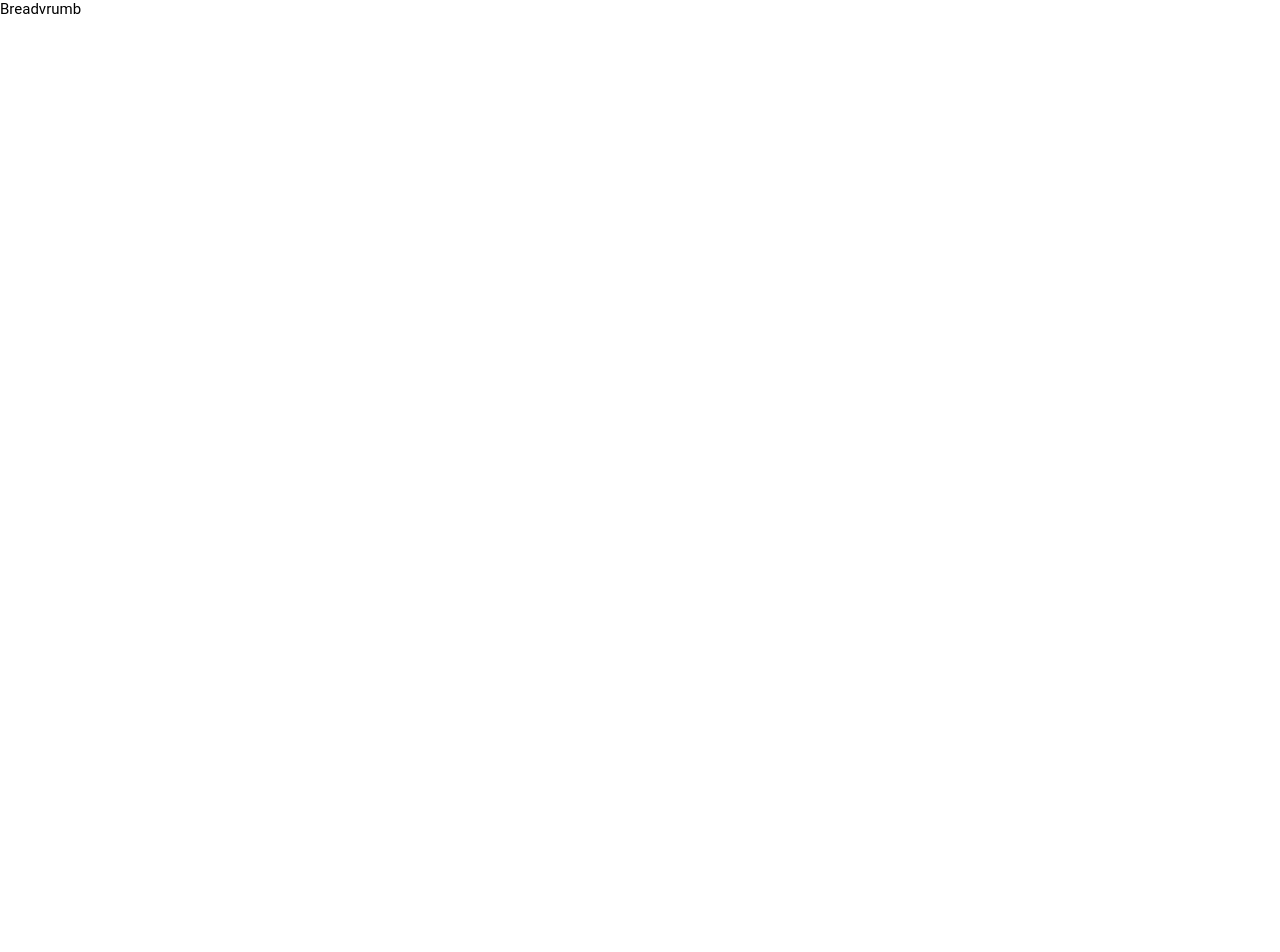
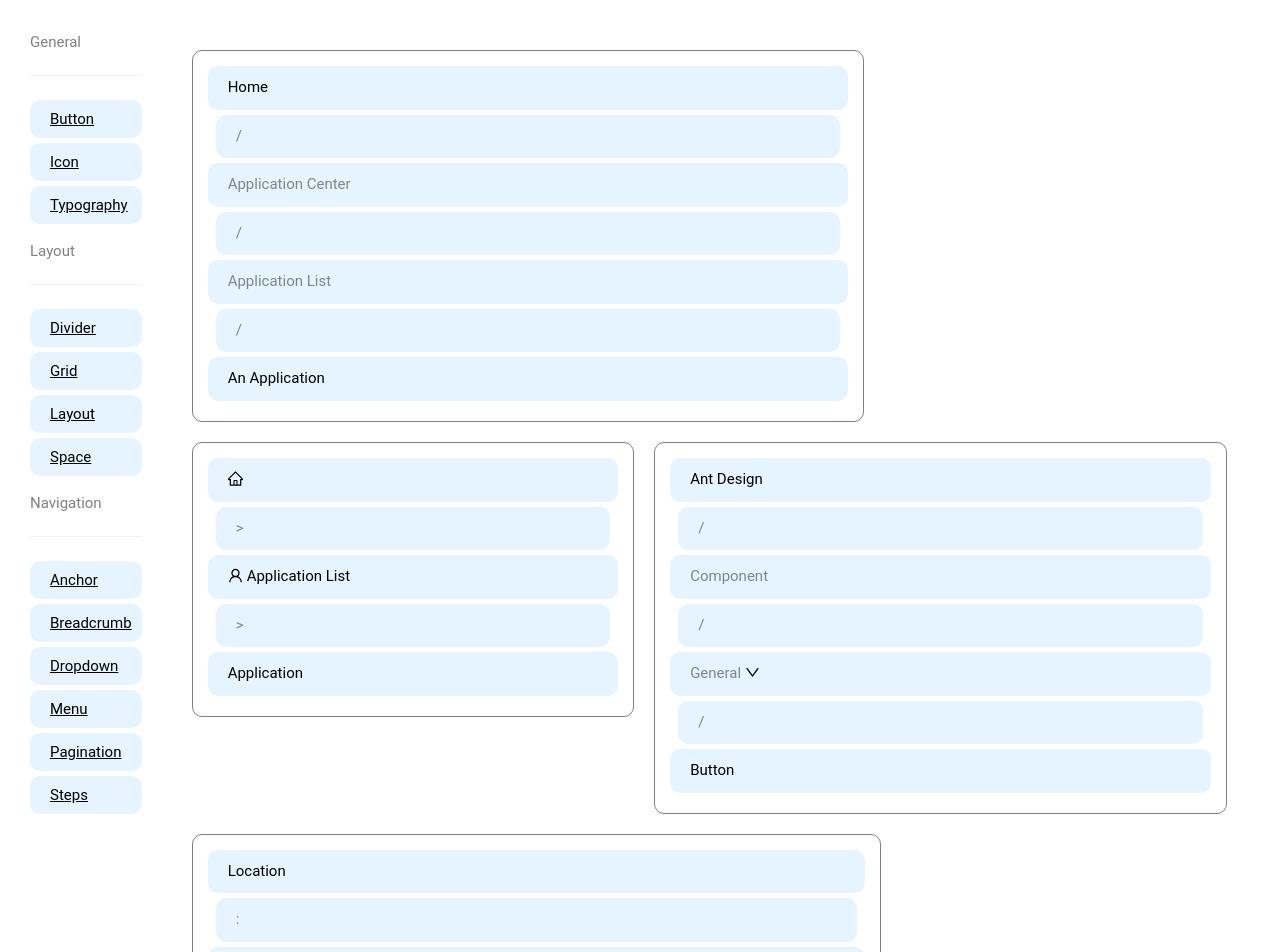
Before and after one commit to Pallab6Sense/AntD-Components, a Next.js app: page /breadcrumb in a window 1280 px wide. Shown: the top 952 px of the page. Before the commit the page ends 800 px from the top, so only its background shows below. Built offline with nearby package versions, Linux system fonts and the light colour scheme.

Commit message:
breadCrumb Component done 11:40 PM

```diff
--- a/pages/breadcrumb.js
+++ b/pages/breadcrumb.js
@@ -1,7 +1,149 @@
-export default function Breadcrumb(){
-    return(
-        <>
-        Breadvrumb
-        </>
-    )
+import Navigation from '@/Components/Navigation';
+import { Breadcrumb } from 'antd';
+import { HomeOutlined, UserOutlined } from '@ant-design/icons';
+
+const menuItems = [
+  {
+    key: '1',
+    label: (
+      <a
+        target="_blank"
+        rel="noopener noreferrer"
+        href="http://www.alipay.com/"
+      >
+        General
+      </a>
+    ),
+  },
+  {
+    key: '2',
+    label: (
+      <a
+        target="_blank"
+        rel="noopener noreferrer"
+        href="http://www.taobao.com/"
+      >
+        Layout
+      </a>
+    ),
+  },
+  {
+    key: '3',
+    label: (
+      <a target="_blank" rel="noopener noreferrer" href="http://www.tmall.com/">
+        Navigation
+      </a>
+    ),
+  },
+];
+
+export default function Bread_crumb() {
+  return (
+    <>
+      <div className="container">
+        <Navigation />
+
+        <div className="breadCrumbContainer">
+          <div className="breadcrumbExample1">
+            <Breadcrumb
+              items={[
+                {
+                  title: 'Home',
+                },
+                {
+                  title: <a href="">Application Center</a>,
+                },
+                {
+                  title: <a href="">Application List</a>,
+                },
+                {
+                  title: 'An Application',
+                },
+              ]}
+            />
+          </div>
+
+          <div className="breadCrumbExample2">
+            <Breadcrumb
+              separator=">"
+              items={[
+                {
+                  href: '',
+                  title: <HomeOutlined />,
+                },
+                {
+                  href: '',
+                  title: (
+                    <>
+                      <UserOutlined />
+                      <span>Application List</span>
+                    </>
+                  ),
+                },
+                {
+                  title: 'Application',
+                },
+              ]}
+            />
+          </div>
+
+          <div className="breadCrumbExample3">
+            <Breadcrumb
+              items={[
+                {
+                  title: 'Ant Design',
+                },
+                {
+                  title: <a href="">Component</a>,
+                },
+                {
+                  title: <a href="">General</a>,
+                  menu: {
+                    items: menuItems,
+                  },
+                },
+                {
+                  title: 'Button',
+                },
+              ]}
+            />
+          </div>
+
+          <div className="breadCrumbExample4">
+            <Breadcrumb
+              separator=""
+              items={[
+                {
+                  title: 'Location',
+                },
+                {
+                  type: 'separator',
+                  separator: ':',
+                },
+                {
+                  href: '',
+                  title: 'Application Center',
+                },
+                {
+                  type: 'separator',
+                  separator: '>',
+                },
+                {
+                  href: '',
+                  title: 'Application List',
+                },
+                {
+                  type: 'separator',
+                },
+                {
+                  title: 'An Application',
+                },
+              ]}
+            />
+          </div>
+
+        </div>
+      </div>
+    </>
+  );
 }
--- a/styles/globals.scss
+++ b/styles/globals.scss
@@ -290,3 +290,21 @@ li {
   width: 400px !important;
   height: 200px !important;
 }
+
+.breadCrumbContainer{
+  display: flex;
+  // flex-direction: column;
+  margin: 20px;
+  flex-wrap: wrap;
+}
+
+.breadcrumbExample1,
+.breadCrumbExample2,
+.breadCrumbExample3,
+.breadCrumbExample4{
+  @include divStyle()
+}
+
+// .breadcrumbExample1{
+//   width: 100vw !important;
+// }
```
